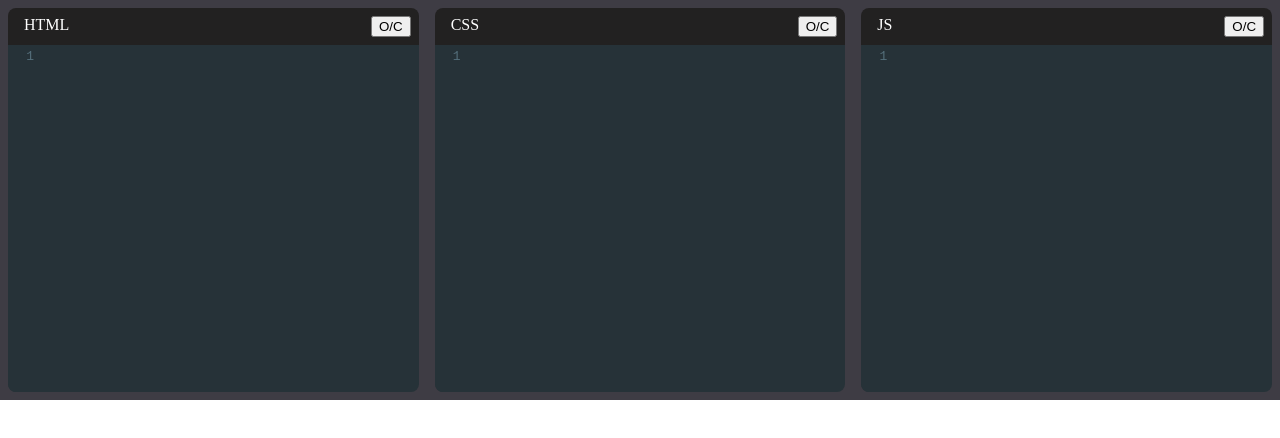
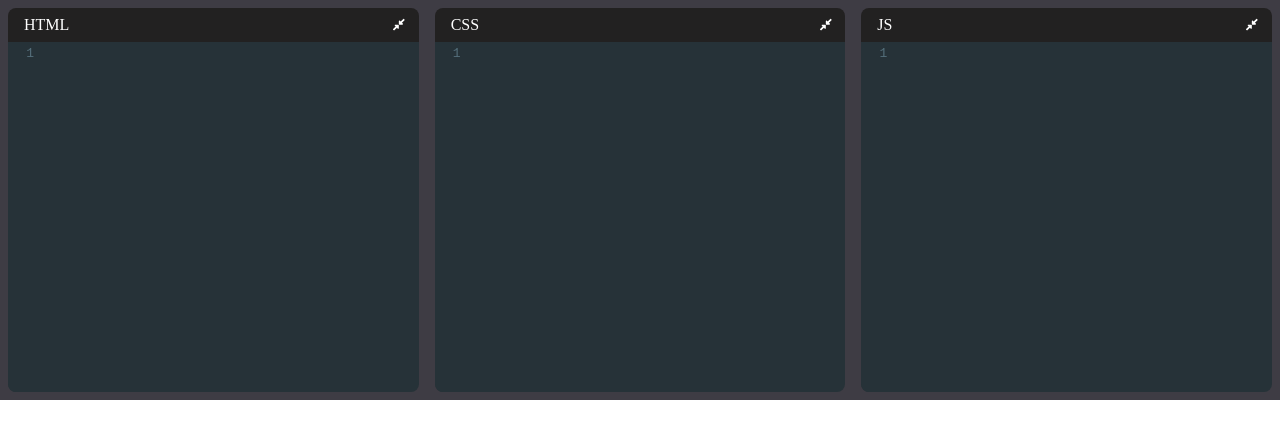
Before and after one commit to webroyit/c5p2c5-WRIShowCode, a React (Create React App) app: page / in a window 1280 px wide. Shown: the top 438 px of the page. Built offline with nearby package versions, Linux system fonts and the light colour scheme.

Commit message:
Add icons

```diff
--- a/package.json
+++ b/package.json
@@ -3,6 +3,9 @@
   "version": "0.1.0",
   "private": true,
   "dependencies": {
+    "@fortawesome/fontawesome-svg-core": "^1.2.35",
+    "@fortawesome/free-solid-svg-icons": "^5.15.3",
+    "@fortawesome/react-fontawesome": "^0.1.14",
     "@testing-library/jest-dom": "^5.12.0",
     "@testing-library/react": "^11.2.7",
     "@testing-library/user-event": "^12.8.3",
--- a/src/components/Editor.js
+++ b/src/components/Editor.js
@@ -5,6 +5,9 @@
 import 'codemirror/mode/javascript/javascript';
 import 'codemirror/mode/css/css';
 import { Controlled as ControlledEditor } from 'react-codemirror2';
+import { FontAwesomeIcon } from '@fortawesome/react-fontawesome';
+import { faCompressAlt, faExpandAlt } from '@fortawesome/free-solid-svg-icons';
+
 
 function Editor({ displayName, language, value, onChange }) {
     const [open, setOpen] = useState(true);
@@ -17,7 +20,13 @@
         <div className={`editor-container ${!open && 'collapsed'}`}>
             <div className="editor-title">
                 {displayName}
-                <button onClick={() => setOpen(prevOpen => !prevOpen)}>O/C</button>
+                <button
+                    className="expand-collapse-btn"
+                    type="button"
+                    onClick={() => setOpen(prevOpen => !prevOpen)}
+                >
+                    <FontAwesomeIcon icon={open ? faCompressAlt : faExpandAlt} />
+                </button>
             </div>
             <ControlledEditor
                 onBeforeChange={handleChange}
--- a/src/index.css
+++ b/src/index.css
@@ -49,4 +49,13 @@
 /* Allow the editor to reduce its width if the text is long */
 .editor-container.collapsed .CodeMirror-scroll {
     position: absolute;
-  }
+    overflow: hidden !important;
+}
+
+.expand-collapse-btn {
+    margin-left: .5rem;
+    background: none;
+    border: none;
+    color: white;
+    cursor: pointer;
+}
```
